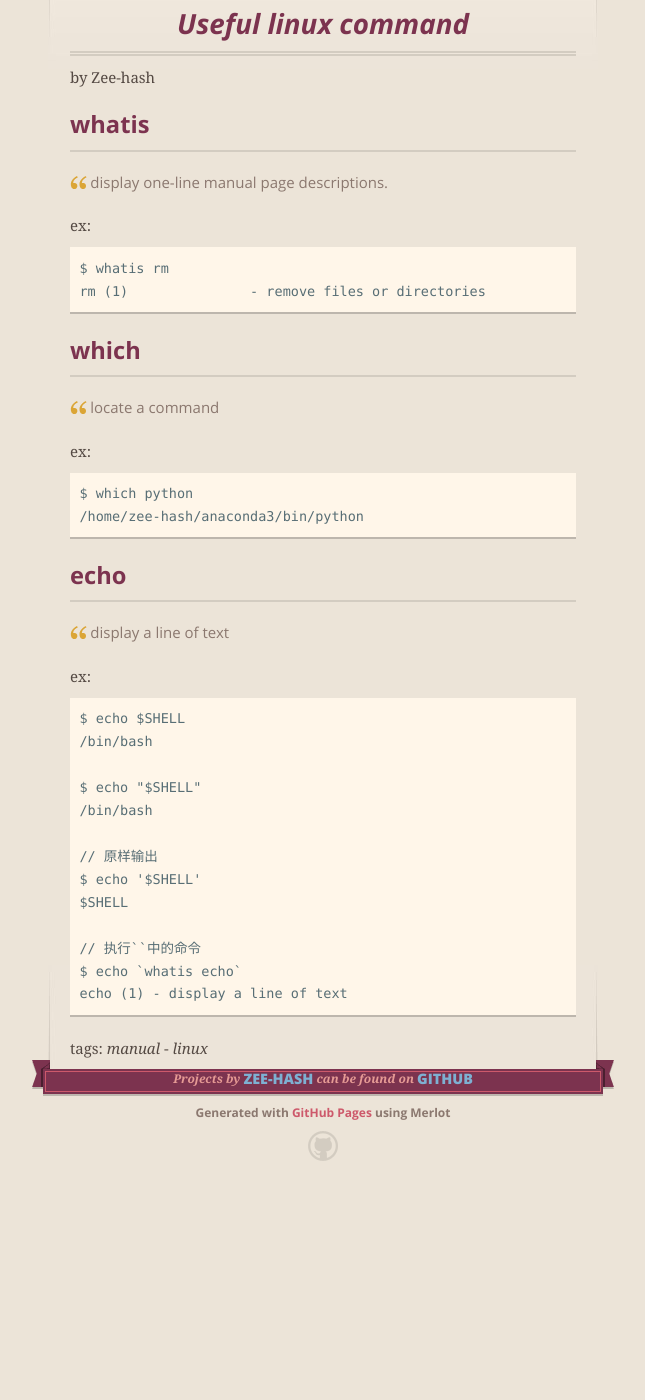
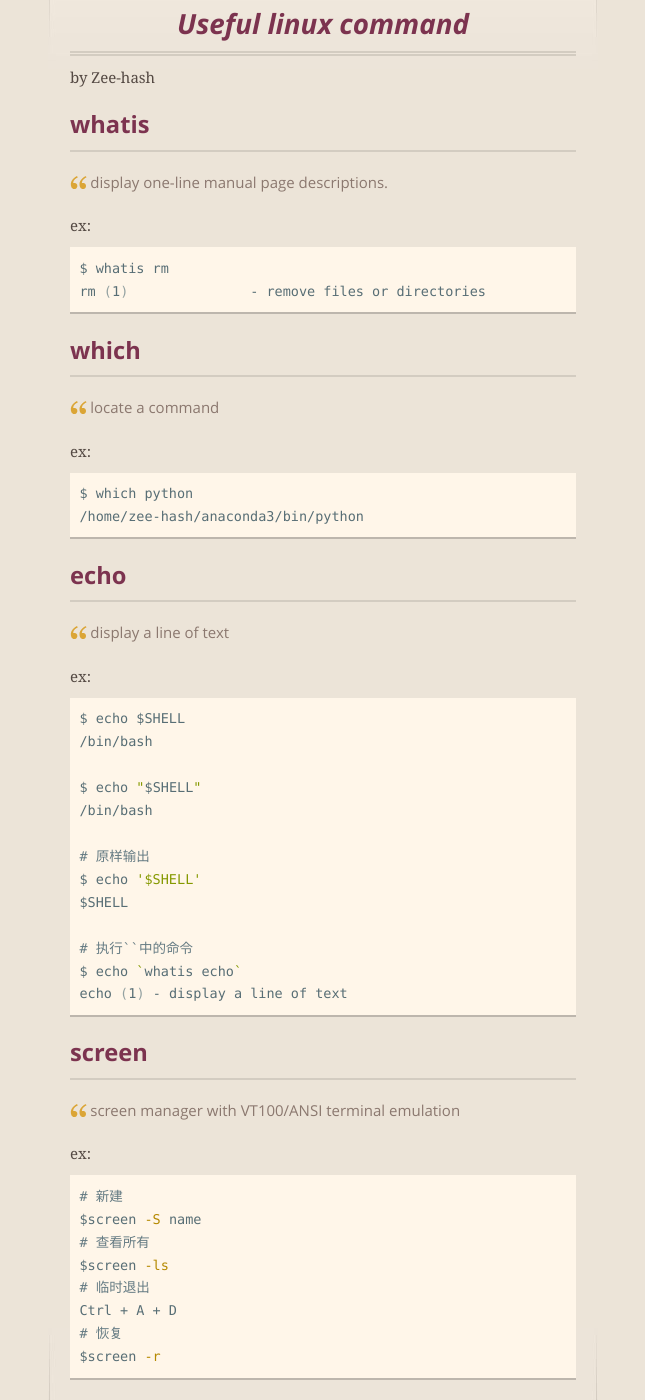
Before and after one commit to Zee-hash/zee-hash.github.io, a Jekyll site: the page built from _posts/2020-07-07-useful-command-for-linux.markdown, in a window 1280 px wide and 1400 px high, scrolled down 276 px. Shown: the whole window, without its empty margins (317-962 px from the left). Built offline with Jekyll 4.4.1, drawn with Linux system fonts in a browser that asks for light colours; before the commit the page ends 1477 px from its top, so only the background shows below that.

Commit message:
update post

````diff
--- a/_posts/2020-07-07-useful-command-for-linux.markdown
+++ b/_posts/2020-07-07-useful-command-for-linux.markdown
@@ -11,7 +11,7 @@ tags:  ["manual", "linux"]
 > display one-line manual page descriptions.
 
 ex:
-```
+```bash
 $ whatis rm
 rm (1)               - remove files or directories
 ```
@@ -19,7 +19,7 @@ rm (1)               - remove files or directories
 > locate a command
 
 ex:
-```
+```bash
 $ which python
 /home/zee-hash/anaconda3/bin/python
 ```
@@ -28,18 +28,32 @@ $ which python
 > display a line of text
 
 ex:
-```
+```bash
 $ echo $SHELL
 /bin/bash
 
 $ echo "$SHELL"
 /bin/bash
 
-// 原样输出
+# 原样输出
 $ echo '$SHELL'
 $SHELL
 
-// 执行``中的命令
+# 执行``中的命令
 $ echo `whatis echo`
 echo (1) - display a line of text
 ```
+## screen
+> screen manager with VT100/ANSI terminal emulation
+
+ex:
+```bash
+# 新建
+$screen -S name
+# 查看所有
+$screen -ls
+# 临时退出
+Ctrl + A + D
+# 恢复
+$screen -r
+```
````
